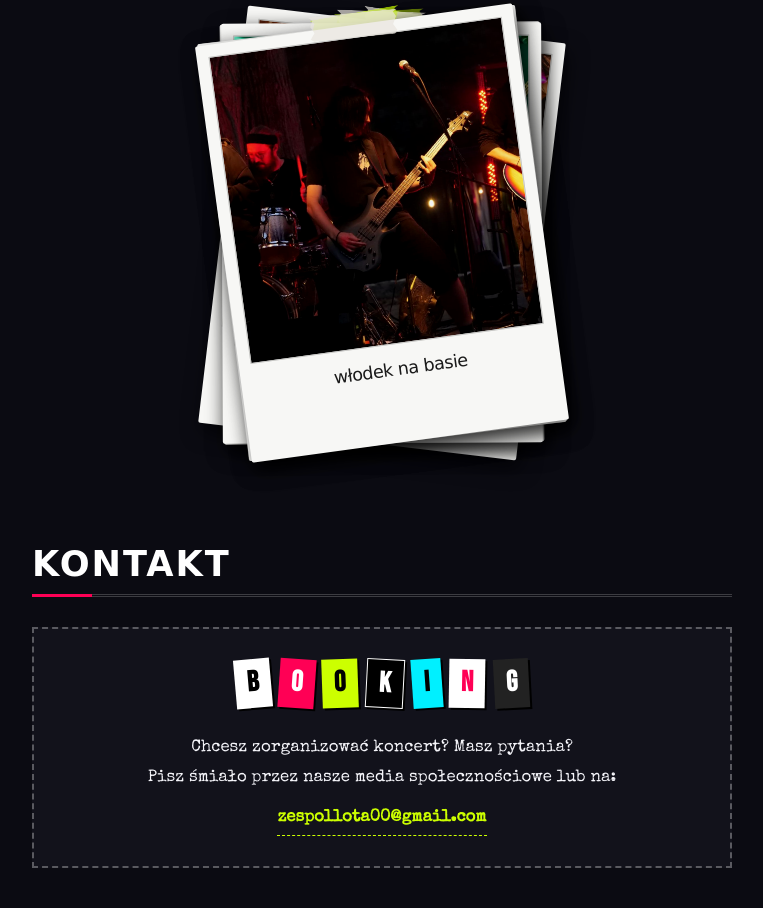
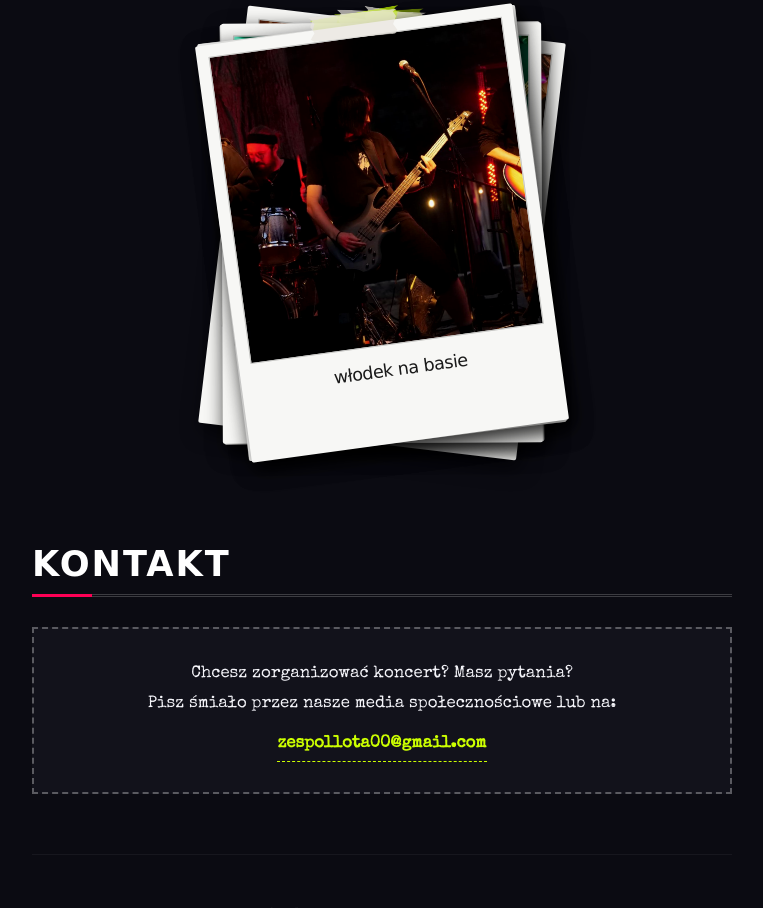
Before and after one commit to Sebenicz/sebenicz.github.io, a plain HTML site: page index.html in a window 1280 px wide. Shown: the part 2487-3395 px from the top of the page, without its empty margins (258-1021 px from the left). Drawn offline with nearby package versions, Linux system fonts and the light colour scheme; a web font is replaced by a local one.

Commit message:
Update index.html

```diff
--- a/index.html
+++ b/index.html
@@ -193,15 +193,6 @@
       <h2 class="section-title">KONTAKT</h2>
 
       <div class="contact-zine" id="contact-details-box">
-        <div class="ransom-text">
-          <span class="ransom-letter letter-1">B</span>
-          <span class="ransom-letter letter-2">O</span>
-          <span class="ransom-letter letter-3">O</span>
-          <span class="ransom-letter letter-4">K</span>
-          <span class="ransom-letter letter-5">I</span>
-          <span class="ransom-letter letter-6">N</span>
-          <span class="ransom-letter letter-7">G</span>
-        </div>
         <div class="contact-details">
           Chcesz zorganizować koncert? Masz pytania?<br>
           Pisz śmiało przez nasze media społecznościowe lub na:<br>
```
